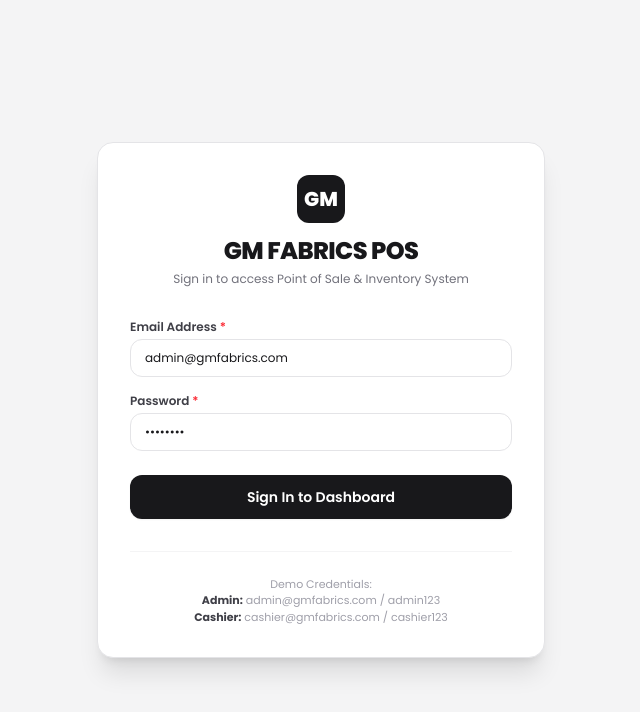
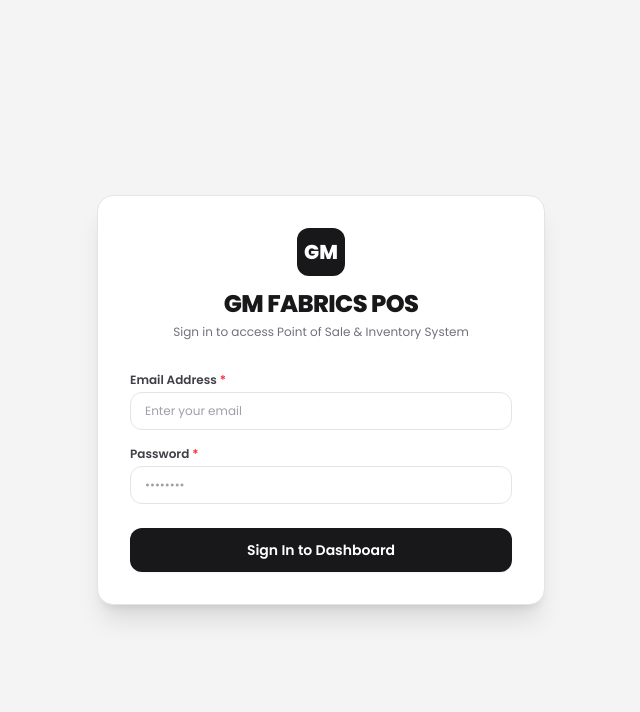
Before and after one commit to Anus-Imran/GM-Fabrics, a Next.js app in the folder gmfabrics/: page /login in a window 1280 px wide. Shown: the top 712 px of the page, without its empty margins (319-959 px from the left). Built offline with nearby package versions, Linux system fonts and the light colour scheme.

Commit message:
feat(auth): set secure admin credentials and remove demo credentials display from login screen

```diff
--- a/gmfabrics/src/app/(auth)/login/page.js
+++ b/gmfabrics/src/app/(auth)/login/page.js
@@ -6,11 +6,10 @@ import { useAuth } from "../../../context/authContext.jsx";
 import { Input } from "../../../components/common/input.jsx";
 import { Button } from "../../../components/common/button.jsx";
 import { showToastSuccess, showToastError } from "../../../utils/alerts.js";
-import { Lock } from "lucide-react";
 
 export default function LoginPage() {
-  const [email, setEmail] = useState("admin@gmfabrics.com");
-  const [password, setPassword] = useState("admin123");
+  const [email, setEmail] = useState("");
+  const [password, setPassword] = useState("");
   const [loading, setLoading] = useState(false);
   const [error, setError] = useState("");
   const { login } = useAuth();
@@ -61,7 +60,7 @@ export default function LoginPage() {
             type="email"
             value={email}
             onChange={(e) => setEmail(e.target.value)}
-            placeholder="admin@gmfabrics.com"
+            placeholder="Enter your email"
             required
           />
 
@@ -78,14 +77,6 @@ export default function LoginPage() {
             {loading ? "Signing in..." : "Sign In to Dashboard"}
           </Button>
         </form>
-
-        <div className="mt-8 pt-6 border-t border-zinc-100 dark:border-zinc-800 text-center">
-          <p className="text-[11px] text-zinc-400">
-            Demo Credentials: <br />
-            <strong className="text-zinc-700 dark:text-zinc-300">Admin:</strong> admin@gmfabrics.com / admin123 <br />
-            <strong className="text-zinc-700 dark:text-zinc-300">Cashier:</strong> cashier@gmfabrics.com / cashier123
-          </p>
-        </div>
       </div>
     </div>
   );
```
Also changed, not shown: 1 other file (tests, documents, lock files or other folders).
